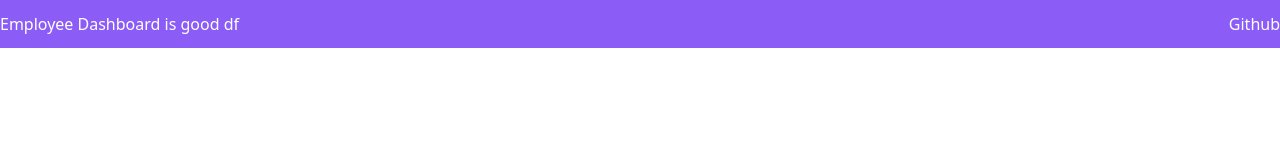
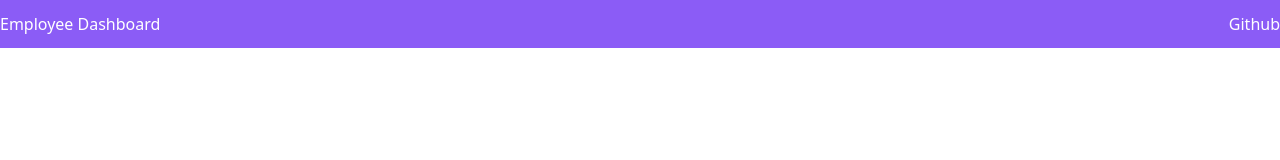
Before and after one commit to Rajesh-Royal/Employee-Management-Dashboard, a React (Create React App) app in the folder client/: page / in a window 1280 px wide. Shown: the top 160 px of the page. Built offline with nearby package versions, Linux system fonts and the light colour scheme.

Commit message:
husky working 😁

```diff
--- a/client/src/App.js
+++ b/client/src/App.js
@@ -4,7 +4,7 @@ function App() {
   return (
     <div className="max-w-full bg-purple-500">
       <header className="max-w-7xl m-auto py-3 px-3 xl:px-0 flex items-center justify-between text-white">
-        <h1 className="font-medium">Employee Dashboard is good df</h1>
+        <h1 className="font-medium">Employee Dashboard</h1>
         <p>Github</p>
       </header>
     </div>
```
Also changed, not shown: package.json (+5 -2 lines).
